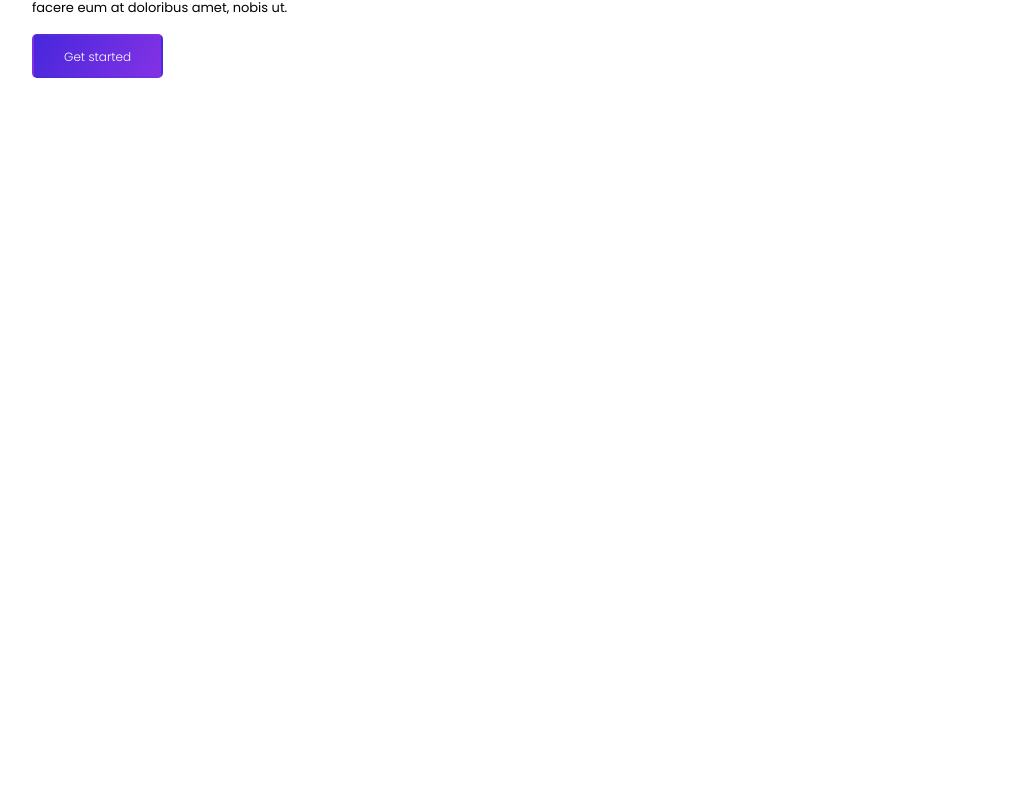
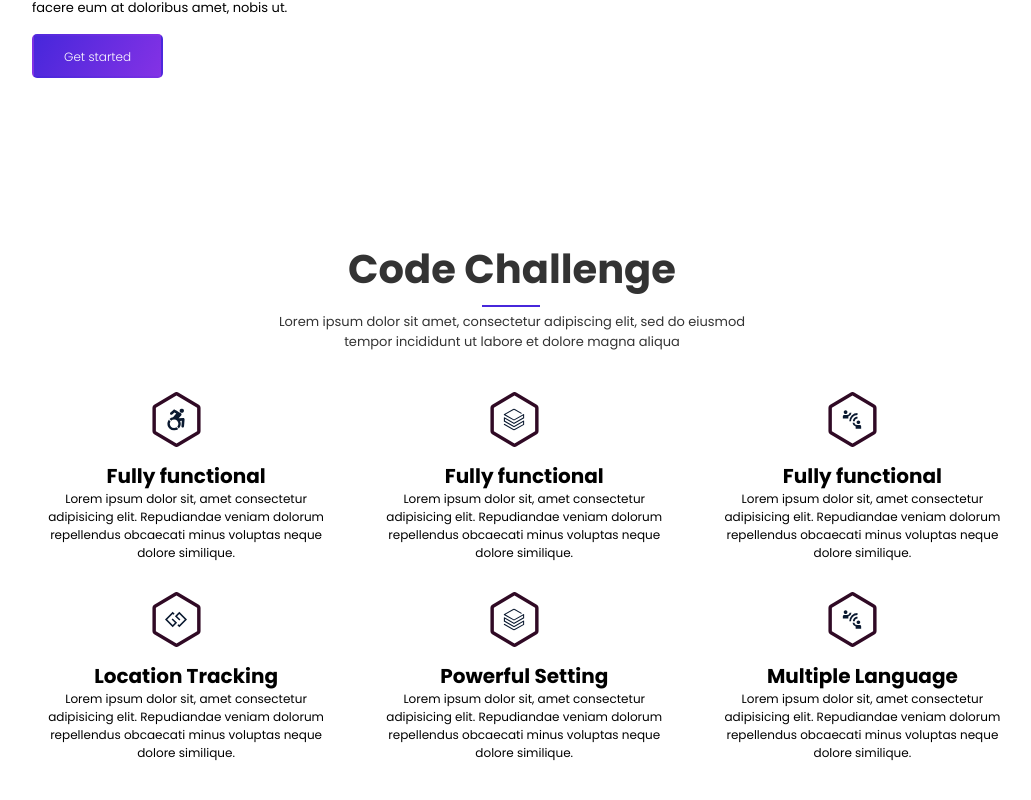
Before and after one commit to imadeldine/Basma-React, a React (Create React App) app: page /home in a window 1280 px wide. Shown: the part 462-1262 px from the top of the page, without its empty margins (128-1159 px from the left). Before the commit the page ends 800 px from the top, so only its background shows below. Built offline with nearby package versions, Linux system fonts and the light colour scheme.

Commit message:
feature 1 done

```diff
--- a/package.json
+++ b/package.json
@@ -9,6 +9,7 @@
     "aos": "^2.3.4",
     "react": "^18.2.0",
     "react-dom": "^18.2.0",
+    "react-icons": "^4.4.0",
     "react-router-dom": "^6.3.0",
     "react-scripts": "5.0.1",
     "web-vitals": "^2.1.4"
--- a/src/App.js
+++ b/src/App.js
@@ -1,14 +1,14 @@
 import './App.css';
 import { BrowserRouter as Router, Route, Routes } from "react-router-dom";
 import Register from "./pages/Register";
-import { Header,Navbar } from "./components";
+import { Header,Navbar,Features } from "./components";
 function App() {
   return (
     <div className="App">
     <Router>
         <Routes>
         <Route path="/" exact element={<Register />} />
-        <Route path='/home' exact element={<div><Navbar/><Header/></div>}/>
+        <Route path='/home' exact element={<div><Navbar/><Header/><Features/></div>}/>
 
 
         </Routes>
--- /dev/null
+++ b/src/components/features/Feature.css
@@ -0,0 +1,40 @@
+.feature {
+    display: flex;
+    flex-direction: column;
+    align-items: flex-start;
+    flex-wrap: wrap;
+    margin-bottom: 3rem;
+    max-width: 30%;
+    text-align: center;
+    gap: 1rem;
+    margin-right: 3rem;
+
+  }
+
+  .feature-icon {
+    position: relative;
+    margin-right: 2rem;
+   align-self: center;
+  }
+
+  .inner-icon {
+    position: absolute;
+    top: 50%;
+    left: 50%;
+    transform: translate(-50%, -50%);
+
+  }
+  /* .feature-text {
+    width: 30%;
+  } */
+
+  .feature-text h3 {
+    font-size: 2rem;
+    font-weight: 170px;
+    line-height: 1.4;
+    color: rgb(0, 0, 0);
+  }
+  .feature-text p {
+    font-size: 1.2rem;
+
+  }
--- /dev/null
+++ b/src/components/features/Feature.js
@@ -0,0 +1,21 @@
+import React from "react";
+import "./Feature.css";
+import { BsHexagon } from "react-icons/bs";
+
+const Feature = ({ icon, heading, text }) => {
+  return (
+    <div className="feature">
+      <div className="feature-icon">
+        <BsHexagon color="#300a25" size={55} />
+        <div className="inner-icon">{icon}</div>
+      </div>
+
+      <div className="feature-text">
+        <h3>{heading}</h3>
+        <p className="u-text-small">{text}</p>
+      </div>
+    </div>
+  );
+};
+
+export default Feature;
--- /dev/null
+++ b/src/components/features/Features.css
@@ -0,0 +1,60 @@
+#features{
+    position: relative;
+}
+.title {
+    text-align: center;
+    margin-bottom: 4rem;
+    position: relative;
+  }
+
+  .title h2 {
+    position: relative;
+    font-size: 4rem;
+    font-weight: 280px;
+    line-height: 1.4;
+    color: var(--dark-text);
+    margin: 1.5rem 0;
+  }
+
+  .title p {
+    position: relative;
+    font-size: 1.3rem;
+    width: 50%;
+    min-width: 40rem;
+    margin: 0 auto;
+    color: var(--dark-text);
+  }
+
+  .features-content {
+    display: flex;
+    width: 107%;
+    /* justify-content: center; */
+    /* padding: 3rem 0; */
+  }
+  .features h2::after {
+    content: "";
+    position: absolute;
+    left:450px;
+    bottom: -10px;
+    width: 6%;
+    height: 2px;
+    background: #4727DB;
+  }
+  .features-left {
+    flex: 1;
+    text-align: center;
+  }
+  .features-left img {
+    width: 65%;
+  }
+  .features-right {
+    /* flex: 1; */
+    display: flex;
+    flex-wrap: wrap;
+  }
+
+  @media screen and (max-width: 600px) {
+    .features-content {
+      flex-direction: column;
+    }
+  }
--- /dev/null
+++ b/src/components/features/Features.js
@@ -0,0 +1,43 @@
+import React, { useEffect } from "react";
+import "./Features.css";
+import { BsFillBookmarkStarFill } from "react-icons/bs";
+import Feature from "./Feature";
+import { FeatureList } from "./data";
+
+import AOS from "aos";
+import "aos/dist/aos.css";
+
+const Features = () => {
+  useEffect(() => {
+    AOS.init({
+      duration: 1000,
+    });
+  }, []);
+  return (
+    <section id="features">
+      <div className="container features">
+        <div className="title" data-aos="fade-up">
+          <h2>Code Challenge</h2>
+          <p className="u-text-small">
+          Lorem ipsum dolor sit amet, consectetur adipiscing elit,
+          sed do eiusmod tempor incididunt ut labore et dolore magna aliqua
+          </p>
+        </div>
+        <div className="features-content">
+          <div className="features-right" data-aos="fade-up">
+            {FeatureList.map((feature) => (
+              <Feature
+                key={feature.id}
+                icon={feature.icon}
+                heading={feature.heading}
+                text={feature.text}
+              />
+            ))}
+          </div>
+        </div>
+      </div>
+    </section>
+  );
+};
+
+export default Features;
--- /dev/null
+++ b/src/components/features/data.js
@@ -0,0 +1,42 @@
+import { FaAccessibleIcon, FaGg } from "react-icons/fa";
+import { SiDatabricks } from "react-icons/si";
+import { MdConnectWithoutContact } from "react-icons/md";
+
+export const FeatureList = [
+  {
+    id: 1,
+    icon: <FaAccessibleIcon color="#0a1930" size={22} />,
+    heading: "Fully functional",
+    text: "Lorem ipsum dolor sit, amet consectetur adipisicing elit. Repudiandae veniam dolorum repellendus obcaecati minus voluptas neque dolore similique.",
+  },
+  {
+    id: 2,
+    icon: <SiDatabricks color="#0a1930" size={22} />,
+    heading: "Fully functional",
+    text: "Lorem ipsum dolor sit, amet consectetur adipisicing elit. Repudiandae veniam dolorum repellendus obcaecati minus voluptas neque dolore similique.",
+  },
+  {
+    id: 3,
+    icon: <MdConnectWithoutContact color="#0a1930" size={22} />,
+    heading: "Fully functional",
+    text: "Lorem ipsum dolor sit, amet consectetur adipisicing elit. Repudiandae veniam dolorum repellendus obcaecati minus voluptas neque dolore similique.",
+  },
+  {
+    id: 4,
+    icon: <FaGg color="#0a1930" size={22} />,
+    heading: "Location Tracking",
+    text: "Lorem ipsum dolor sit, amet consectetur adipisicing elit. Repudiandae veniam dolorum repellendus obcaecati minus voluptas neque dolore similique.",
+  },
+  {
+    id: 5,
+    icon: <SiDatabricks color="#0a1930" size={22} />,
+    heading: "Powerful Setting",
+    text: "Lorem ipsum dolor sit, amet consectetur adipisicing elit. Repudiandae veniam dolorum repellendus obcaecati minus voluptas neque dolore similique.",
+  },
+  {
+    id: 6,
+    icon: <MdConnectWithoutContact color="#0a1930" size={22} />,
+    heading: "Multiple Language",
+    text: "Lorem ipsum dolor sit, amet consectetur adipisicing elit. Repudiandae veniam dolorum repellendus obcaecati minus voluptas neque dolore similique.",
+  },
+];
--- a/src/components/index.js
+++ b/src/components/index.js
@@ -1,2 +1,3 @@
 export { default as Header } from "./header/Header";
 export { default as Navbar } from "./navbar/Navbar";
+export { default as Features } from "./features/Features";
--- a/src/components/navbar/Navbar.js
+++ b/src/components/navbar/Navbar.js
@@ -8,9 +8,9 @@ import "./Navbar.css";
 const Navbar = () => {
   const [showMenu, setShowMenu] = useState(false);
 
-  const toggleMenu = () => {
-    setShowMenu(!showMenu);
-  };
+//   const toggleMenu = () => {
+//     setShowMenu(!showMenu);
+//   };
   return (
     <nav className="navbar container">
       <menu>
--- a/src/pages/Register.css
+++ b/src/pages/Register.css
@@ -3,7 +3,7 @@
     padding: 0;
     background-repeat: no-repeat;
     background-size: cover;
-    background: linear-gradient(120deg, #007bff, #d0314c);
+    background: linear-gradient(120deg, #4727DB, #8432e5);
     height: 100vh;
     overflow: hidden;
   }
@@ -13,13 +13,13 @@
     top: 50%;
     left: 50%;
     transform: translate(-50%, -50%);
-    width: 49rem;
+    width: 41rem;
     background: white;
     border-radius: 10px;
   }
 
   .center_filed h1{
-    color: red;
+    color: rgb(7, 7, 7);
     font-size:3rem;
     font-family:Arial, Helvetica, sans-serif ;
     text-align: center;
@@ -33,7 +33,7 @@
     }
     @media screen and (max-width: 500px){
       .center_filed{
-        width: 85%;
+        width: 80%;
         padding: 0;
       }
     }
@@ -110,7 +110,7 @@
   }
 
   input[type="Submit"]:hover{
-    background: #2691d9;
+    background: #8432e5;
     color: #e9f4fb;
     transition: .5s;
   }
--- a/src/pages/Register.js
+++ b/src/pages/Register.js
@@ -31,7 +31,7 @@ export default function Register() {
   return (
     <div className="main_container">
       <div className="center_filed">
-          <h1>Basma</h1>
+          <h1>Register</h1>
           <form method="POST" onSubmit={async (e) => await register(e)}>
               <div className="txt_field">
                   <input type="text" name="firstname" required value={firstName} onChange={(e)=> setFirstName(e.target.value)}/>
```
Also changed, not shown: 1 other file (tests, documents, lock files or other folders).
